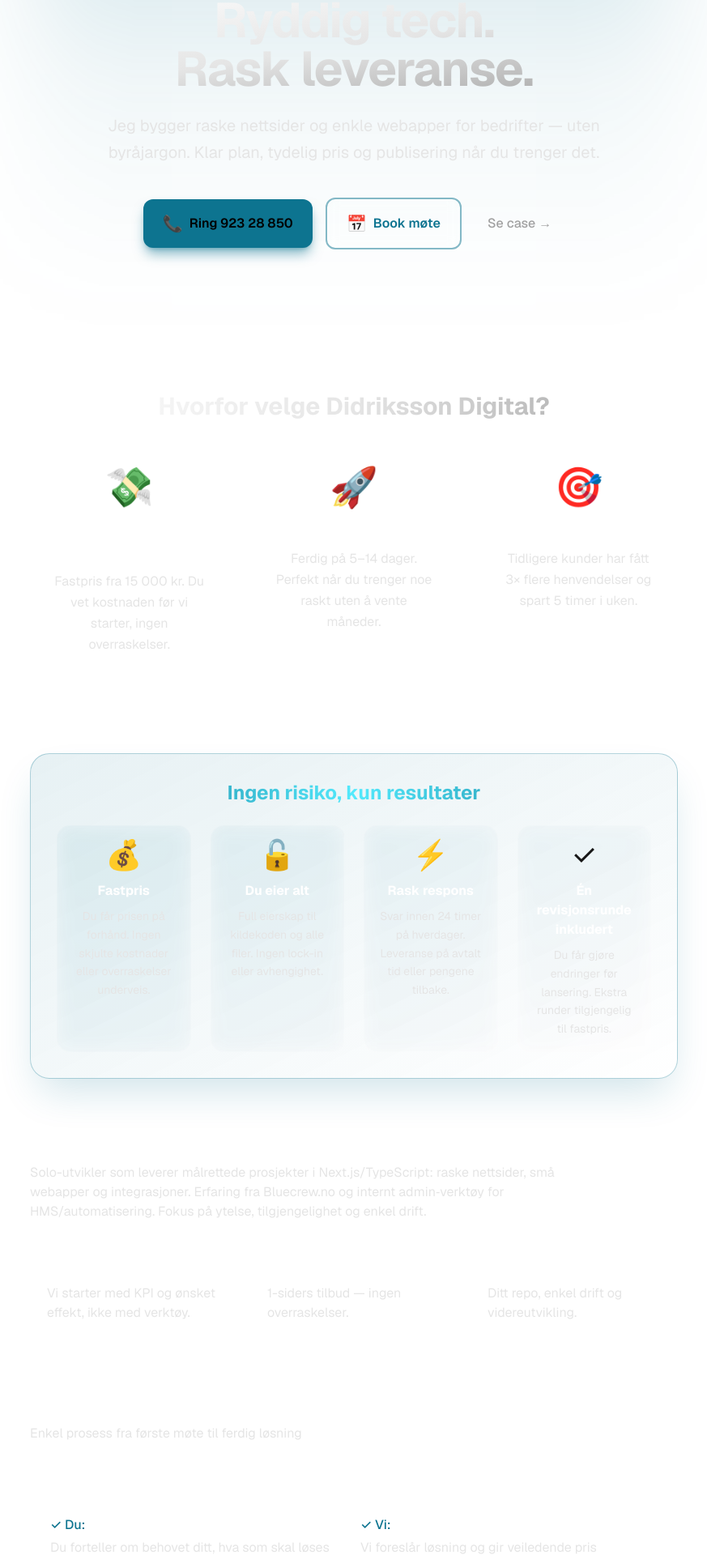
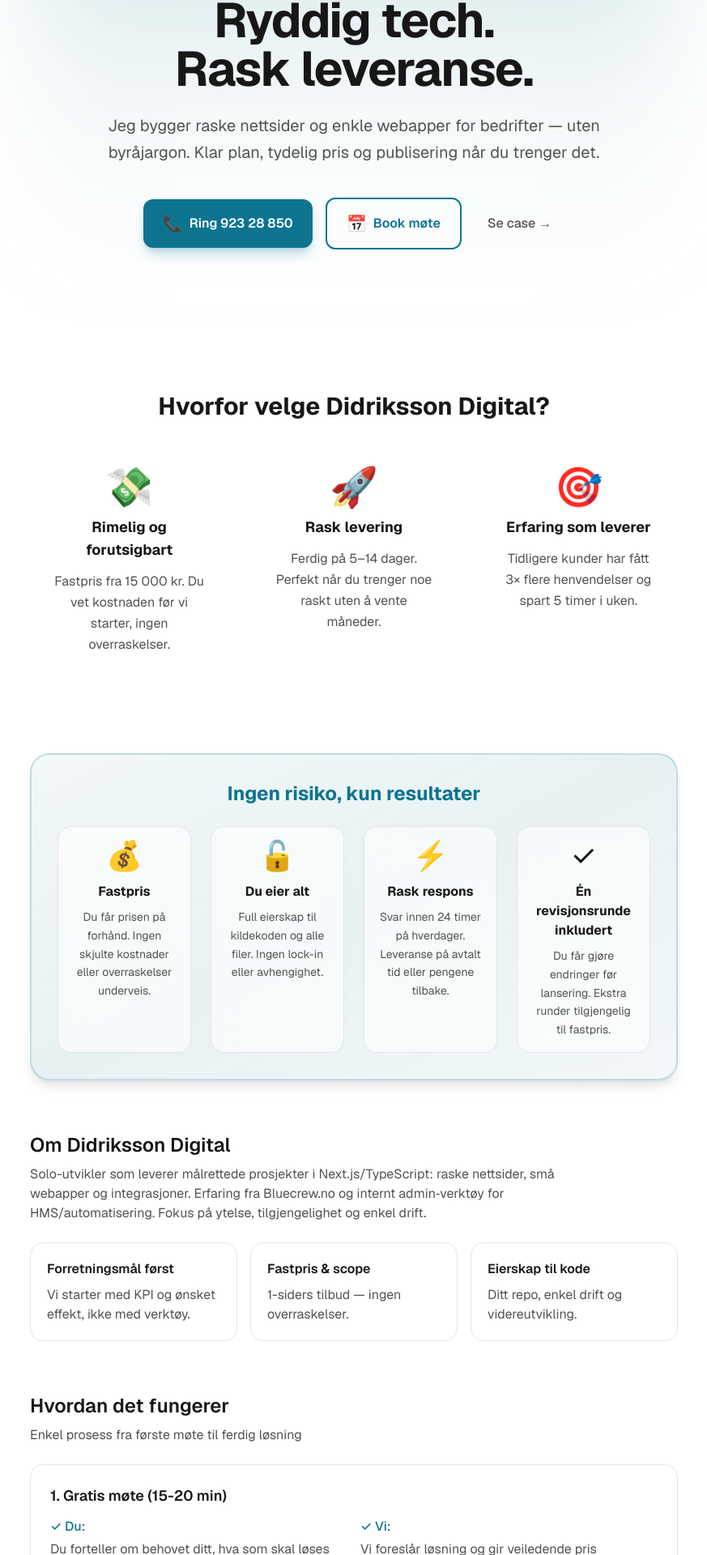
Before and after one commit to maritimbemanning/didriksson, a Next.js app: page / in a window 1280 px wide. Shown: the part 311-2231 px from the top of the page at 81% size, without its empty margins (203-1076 px from the left). Built offline with nearby package versions, Linux system fonts and the light colour scheme; no server answers.

Commit message:
Fix light mode text visibility: Remove transparent gradients and use proper contrast

```diff
--- a/components/AboutA.tsx
+++ b/components/AboutA.tsx
@@ -1 +1 @@
-export default function AboutA(){return(<section className='space-y-2'><h2 className='text-2xl font-semibold text-white'>Om Didriksson Digital</h2><p className='text-neutral-200 max-w-2xl'>Solo-utvikler som leverer målrettede prosjekter i Next.js/TypeScript: raske nettsider, små webapper og integrasjoner. Erfaring fra Bluecrew.no og internt admin‑verktøy for HMS/automatisering. Fokus på ytelse, tilgjengelighet og enkel drift.</p></section>);}
+export default function AboutA(){return(<section className='space-y-2'><h2 className='text-2xl font-semibold text-neutral-900'>Om Didriksson Digital</h2><p className='text-neutral-600 max-w-2xl'>Solo-utvikler som leverer målrettede prosjekter i Next.js/TypeScript: raske nettsider, små webapper og integrasjoner. Erfaring fra Bluecrew.no og internt admin‑verktøy for HMS/automatisering. Fokus på ytelse, tilgjengelighet og enkel drift.</p></section>);}
--- a/components/HeroA.tsx
+++ b/components/HeroA.tsx
@@ -12,10 +12,10 @@
         <span>⚡</span>
         <span>Levering 7–14 dager · Fastpris</span>
       </p>
-      <h1 className='text-6xl font-bold tracking-tight bg-gradient-to-br from-white via-neutral-200 to-neutral-400 bg-clip-text text-transparent'>
+      <h1 className='text-6xl font-bold tracking-tight text-neutral-900'>
         Ryddig tech.<br/>Rask leveranse.
       </h1>
-      <p className='text-xl text-neutral-200 max-w-2xl mx-auto leading-relaxed'>
+      <p className='text-xl text-neutral-600 max-w-2xl mx-auto leading-relaxed'>
         Jeg bygger raske nettsider og enkle webapper for bedrifter — uten byråjargon.
         Klar plan, tydelig pris og publisering når du trenger det.
       </p>
@@ -23,7 +23,7 @@
         <a
           href='tel:+4792328850'
           onClick={trackPhoneClick}
-          className='group inline-flex items-center gap-2 bg-ocean text-black hover:bg-ocean-dark transition-all rounded-xl px-6 py-4 font-semibold text-base w-full sm:w-auto justify-center shadow-lg shadow-ocean/50 hover:shadow-2xl hover:shadow-ocean/60 hover:-translate-y-0.5'
+          className='group inline-flex items-center gap-2 bg-ocean text-white hover:bg-ocean-dark transition-all rounded-xl px-6 py-4 font-semibold text-base w-full sm:w-auto justify-center shadow-lg shadow-ocean/25 hover:shadow-xl hover:shadow-ocean/40 hover:-translate-y-0.5'
         >
           <span className='text-xl'>📞</span>
           Ring 923 28 850
@@ -33,14 +33,14 @@
           target='_blank'
           rel='noopener noreferrer'
           onClick={trackCalendlyClick}
-          className='group inline-flex items-center gap-2 border-2 border-ocean/50 text-ocean hover:bg-ocean hover:text-black hover:border-ocean transition-all rounded-xl px-6 py-4 font-semibold text-base w-full sm:w-auto justify-center backdrop-blur-sm hover:-translate-y-0.5'
+          className='group inline-flex items-center gap-2 border-2 border-ocean text-ocean hover:bg-ocean hover:text-white transition-all rounded-xl px-6 py-4 font-semibold text-base w-full sm:w-auto justify-center hover:-translate-y-0.5'
         >
           <span className='text-xl'>📅</span>
           Book møte
         </a>
         <a
           href='#case'
-          className='inline-flex items-center gap-1 text-neutral-400 hover:text-ocean transition-colors px-4 py-2 text-base font-medium group'
+          className='inline-flex items-center gap-1 text-neutral-600 hover:text-ocean transition-colors px-4 py-2 text-base font-medium group'
         >
           Se case
           <span className='group-hover:translate-x-1 transition-transform'>→</span>
--- a/components/ProcessA.tsx
+++ b/components/ProcessA.tsx
@@ -25,21 +25,21 @@
   return (
     <section className='space-y-6'>
       <div>
-        <h2 className='text-2xl font-semibold mb-2 text-white'>Hvordan det fungerer</h2>
-        <p className='text-neutral-200'>Enkel prosess fra første møte til ferdig løsning</p>
+        <h2 className='text-2xl font-semibold mb-2 text-neutral-900'>Hvordan det fungerer</h2>
+        <p className='text-neutral-600'>Enkel prosess fra første møte til ferdig løsning</p>
       </div>
       <ol className='space-y-4'>
         {steps.map((step, idx) => (
-          <li key={idx} className='border border-white/10 bg-white/5 backdrop-blur-sm rounded-2xl p-6 space-y-3 hover:bg-white/10 hover:border-ocean/30 transition-all'>
-            <h3 className='font-semibold text-lg text-white'>{step.title}</h3>
+          <li key={idx} className='border border-neutral-200 rounded-2xl p-6 space-y-3 hover:bg-neutral-50 hover:border-ocean/30 transition-all hover:shadow-md'>
+            <h3 className='font-semibold text-lg text-neutral-900'>{step.title}</h3>
             <div className='grid md:grid-cols-2 gap-4 text-base'>
               <div>
                 <p className='font-medium text-ocean mb-1'>✓ Du:</p>
-                <p className='text-neutral-200'>{step.customer}</p>
+                <p className='text-neutral-600'>{step.customer}</p>
               </div>
               <div>
                 <p className='font-medium text-ocean mb-1'>✓ Vi:</p>
-                <p className='text-neutral-200'>{step.we}</p>
+                <p className='text-neutral-600'>{step.we}</p>
               </div>
             </div>
           </li>
--- a/components/TrustSection.tsx
+++ b/components/TrustSection.tsx
@@ -23,14 +23,14 @@
   ];
 
   return (
-    <section className="border border-ocean/30 bg-gradient-to-br from-ocean/10 via-ocean/5 to-transparent rounded-3xl p-8 shadow-2xl shadow-ocean/20 backdrop-blur-sm">
-      <h2 className="text-2xl font-bold mb-6 text-center bg-gradient-to-r from-ocean via-cyan-300 to-ocean bg-clip-text text-transparent">Ingen risiko, kun resultater</h2>
+    <section className="border-2 border-ocean/20 bg-gradient-to-br from-ocean/5 via-ocean/10 to-ocean/5 rounded-3xl p-8 shadow-lg">
+      <h2 className="text-2xl font-bold mb-6 text-center text-ocean">Ingen risiko, kun resultater</h2>
       <div className="grid sm:grid-cols-2 lg:grid-cols-4 gap-6">
         {guarantees.map(g => (
-          <div key={g.title} className="text-center bg-white/5 backdrop-blur-md rounded-2xl p-4 hover:bg-white/10 transition-all hover:shadow-lg hover:shadow-ocean/20 border border-white/10">
+          <div key={g.title} className="text-center bg-white/60 backdrop-blur-md rounded-2xl p-4 hover:bg-white/80 transition-all hover:shadow-lg hover:shadow-ocean/20 border border-neutral-200">
             <div className="text-4xl mb-3">{g.icon}</div>
-            <h3 className="font-bold text-base mb-2 text-white">{g.title}</h3>
-            <p className="text-sm text-neutral-200 leading-relaxed">{g.desc}</p>
+            <h3 className="font-bold text-base mb-2 text-neutral-900">{g.title}</h3>
+            <p className="text-sm text-neutral-600 leading-relaxed">{g.desc}</p>
           </div>
         ))}
       </div>
--- a/components/ValueA.tsx
+++ b/components/ValueA.tsx
@@ -1 +1 @@
-export default function ValueA(){const items=[{t:'Forretningsmål først',d:'Vi starter med KPI og ønsket effekt, ikke med verktøy.'},{t:'Fastpris & scope',d:'1-siders tilbud — ingen overraskelser.'},{t:'Eierskap til kode',d:'Ditt repo, enkel drift og videreutvikling.'},];return(<section className='grid md:grid-cols-3 gap-4'>{items.map(i=>(<div key={i.t} className='border border-white/10 bg-white/5 backdrop-blur-sm rounded-2xl p-5 hover:bg-white/10 hover:border-ocean/30 transition-all'><h3 className='font-semibold text-base text-white'>{i.t}</h3><p className='text-base text-neutral-200 mt-2'>{i.d}</p></div>))}</section>);}
+export default function ValueA(){const items=[{t:'Forretningsmål først',d:'Vi starter med KPI og ønsket effekt, ikke med verktøy.'},{t:'Fastpris & scope',d:'1-siders tilbud — ingen overraskelser.'},{t:'Eierskap til kode',d:'Ditt repo, enkel drift og videreutvikling.'},];return(<section className='grid md:grid-cols-3 gap-4'>{items.map(i=>(<div key={i.t} className='border border-neutral-200 rounded-2xl p-5 hover:bg-neutral-50 hover:border-ocean/30 transition-all'><h3 className='font-semibold text-base text-neutral-900'>{i.t}</h3><p className='text-base text-neutral-600 mt-2'>{i.d}</p></div>))}</section>);}
--- a/components/WhyChooseUs.tsx
+++ b/components/WhyChooseUs.tsx
@@ -20,14 +20,14 @@
   return (
     <section className="py-8 space-y-8">
       <div className="text-center">
-        <h2 className="text-3xl font-bold bg-gradient-to-r from-white via-neutral-200 to-neutral-400 bg-clip-text text-transparent">Hvorfor velge Didriksson Digital?</h2>
+        <h2 className="text-3xl font-bold text-neutral-900">Hvorfor velge Didriksson Digital?</h2>
       </div>
       <div className="grid md:grid-cols-3 gap-8">
         {reasons.map(r => (
-          <div key={r.title} className="text-center space-y-3 p-6 rounded-2xl hover:bg-white/5 transition-all border border-transparent hover:border-ocean/30 hover:shadow-xl hover:shadow-ocean/10 group backdrop-blur-sm">
+          <div key={r.title} className="text-center space-y-3 p-6 rounded-2xl hover:bg-neutral-50 transition-all border border-transparent hover:border-ocean/30 hover:shadow-xl hover:shadow-ocean/10 group">
             <div className="text-5xl group-hover:scale-110 transition-transform">{r.icon}</div>
-            <h3 className="font-bold text-lg text-white">{r.title}</h3>
-            <p className="text-base text-neutral-200 leading-relaxed">{r.desc}</p>
+            <h3 className="font-bold text-lg text-neutral-900">{r.title}</h3>
+            <p className="text-base text-neutral-600 leading-relaxed">{r.desc}</p>
           </div>
         ))}
       </div>
```
